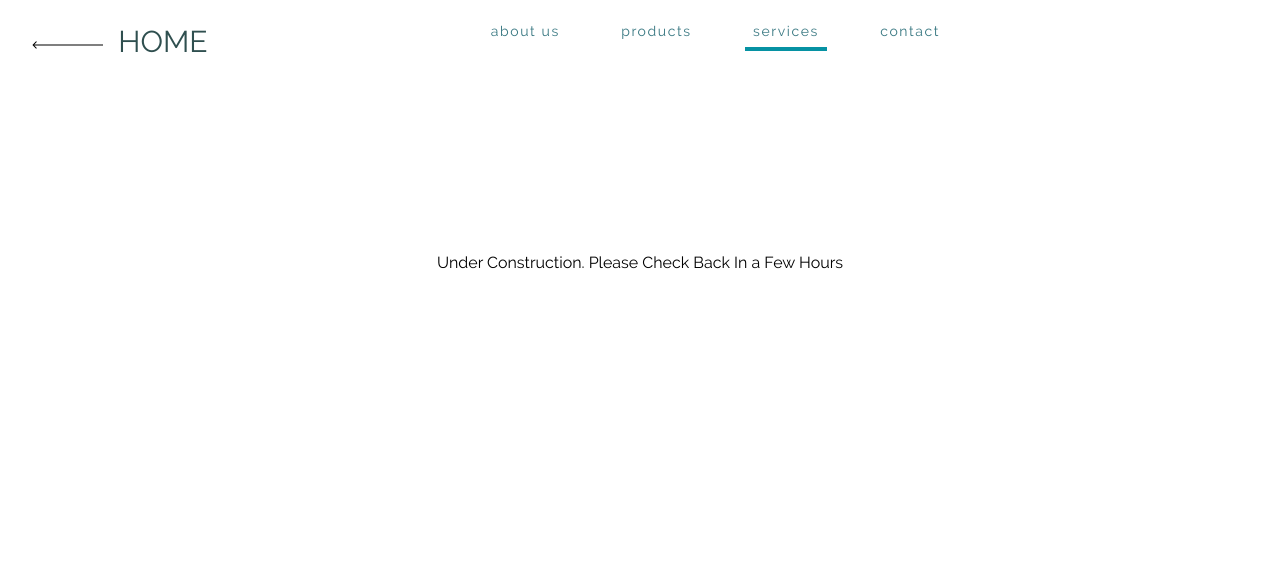
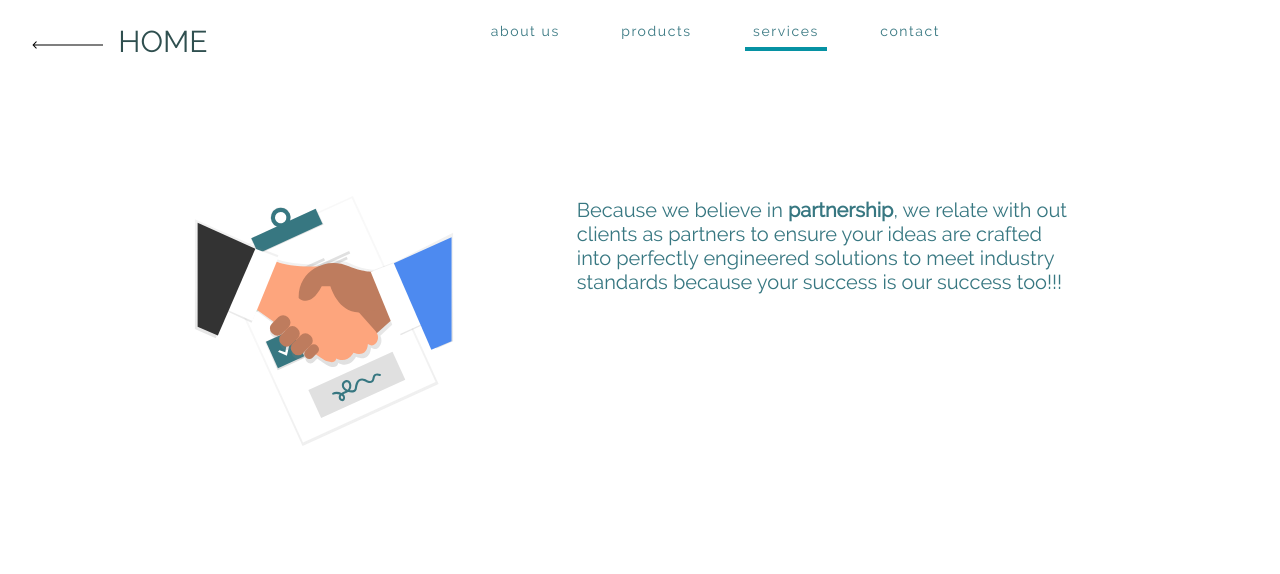
Before and after one commit to SwiselEnterprise/swisel, a plain HTML site: page services/index.html in a window 1280 px wide. Drawn offline with Linux system fonts and the light colour scheme.

```diff
--- a/newstyle.css
+++ b/newstyle.css
@@ -271,6 +271,10 @@
     grid-column: 3;
     padding: 20px;
 }
+#company > p > a{
+    color: var(--swC2);
+    text-decoration: none;
+}
 .sm-icons{
     width: 30px;
     height: 30px;
--- a/otherpages.css
+++ b/otherpages.css
@@ -86,7 +86,7 @@
     border-bottom: 4px solid var(--swC2);
 }
 
-/* --------------------- Main Content ----------------------------- */
+/* --------------------- About Main Content ----------------------------- */
 .mainA{
     grid-column: 1/-1;
     height: 500px;
@@ -222,6 +222,28 @@
     width: 30px;
     height: 30px;
 }
+
+/* ----------------Services Page Main Content----------------- */
+.serviceA{
+    grid-column: 1/-1;
+    height: 500px;
+    margin-top: 5%;
+    background: url('./assets/images/agreement.svg');
+    background-repeat: no-repeat;
+    background-size: 50% 50%;
+    background-position:left center;
+}
+#sTextA{
+    text-align: start;
+    width: 500px;
+    margin-top: 10%;
+    margin-left: 45%;
+    /* padding: 0 100px 0 250px; */
+    font-size: 20px;
+    font-weight: 200;
+    color: var(--swC1);
+}
+/* ----------------under construction------------------------ */
 .uc{
     grid-column: 1/-1;
     margin-top: 20%;
--- a/services/index.html
+++ b/services/index.html
@@ -8,7 +8,7 @@
     <link rel="shortcut icon" href="../assets/images/favicon.ico" type="image/x-icon">
     <link rel="icon" href="../assets/images/favicon.ico" type="image/x-icon">
 </head>
-<body>
+<body class="container">
     <header class="jumbo">
         <a id="home" href="../index.html"><img id="backBtn" src="../assets/images/back.svg" alt="back">&nbsp; HOME</a>
         <nav class="menu">
@@ -20,6 +20,13 @@
             </ul>
         </nav>
     </header>
-    <p class="uc">Under Construction. Please Check Back In a Few Hours</p>
+    <section class="serviceA">
+        <p id="sTextA">
+            Because we believe in <b>partnership</b>, we relate
+            with out clients as partners to ensure your ideas are crafted
+            into perfectly engineered solutions to meet industry standards
+            because your success is our success too!!!
+        </p>
+    </section>
 </body>
 </html>
```
Also changed, not shown: index.html (+3 -3 lines), assets/images/agreement.svg (added).
